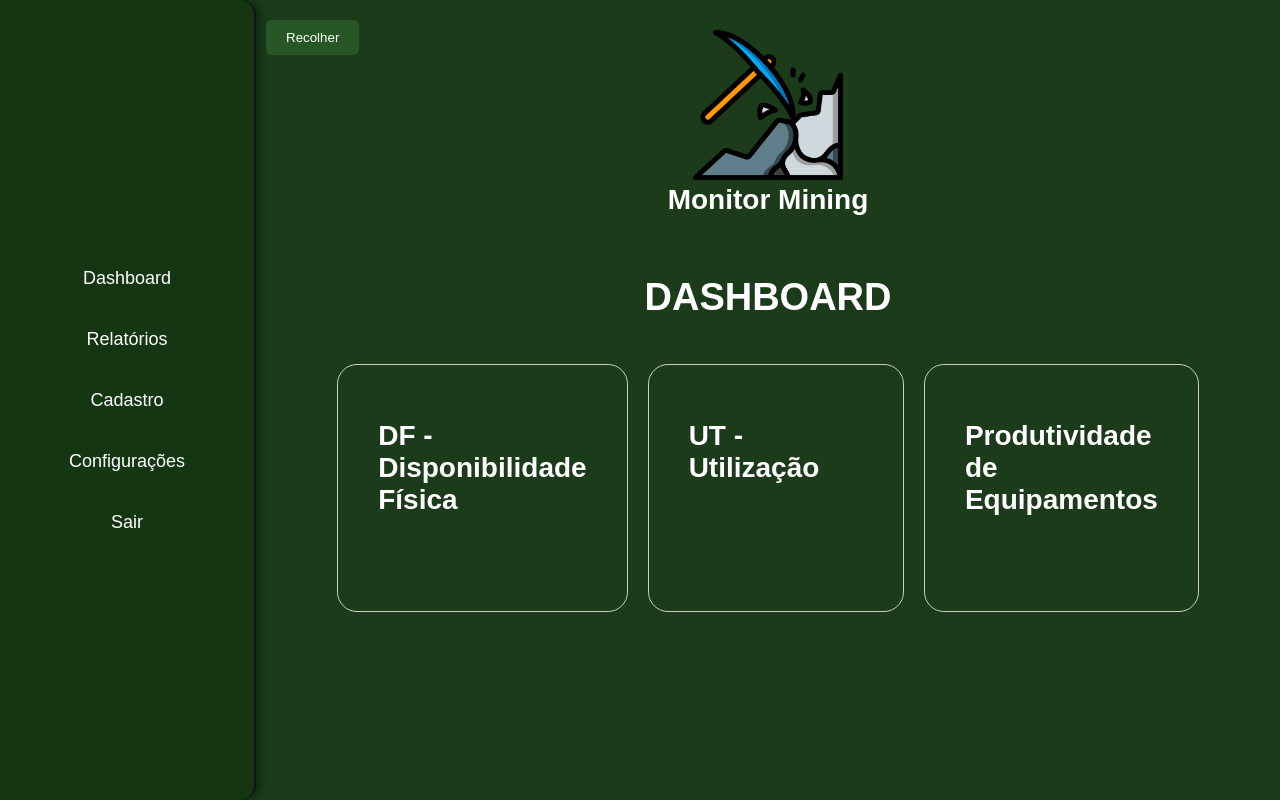
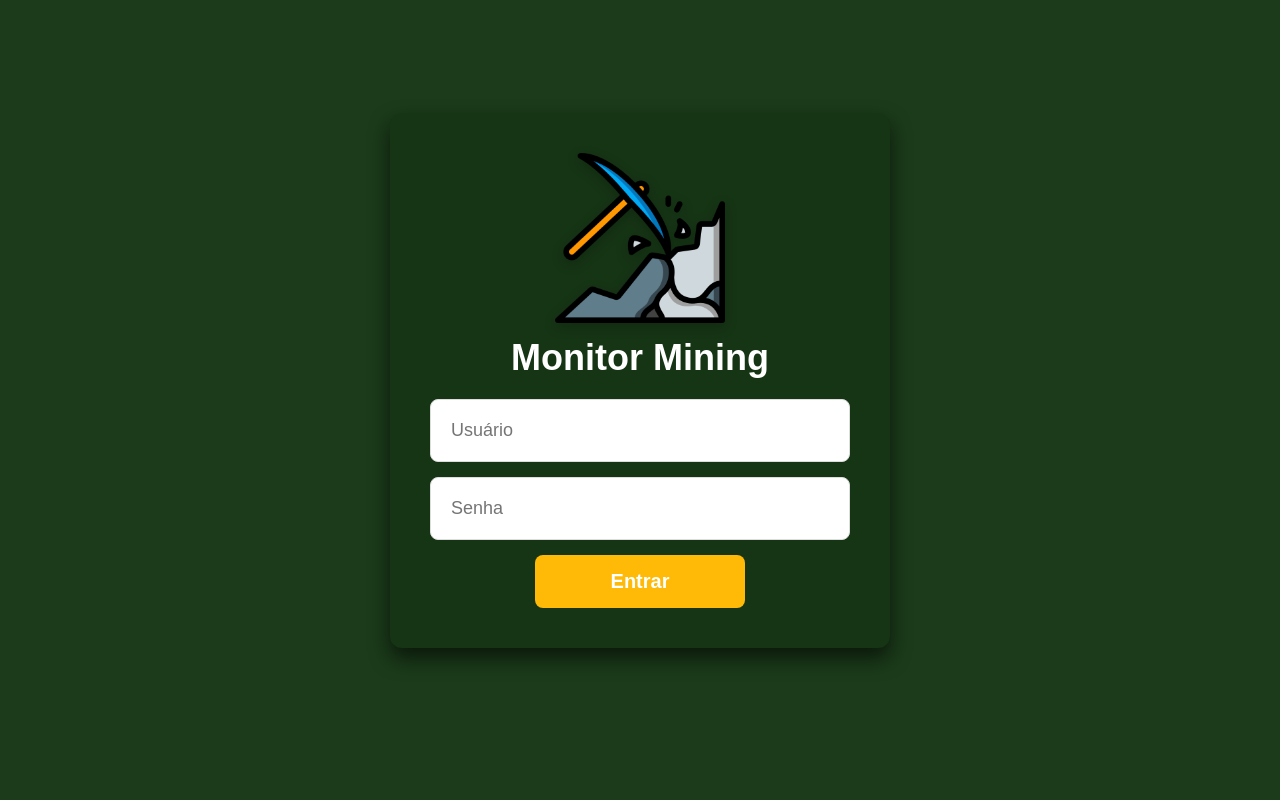
Before and after one commit to Vsshouver/Site-Monitor-Mining, a React (Create React App) app in the folder Monitor Mining Site/web-monitor-mining/: page / in a window 1280 px wide. Built offline with nearby package versions, Linux system fonts and the light colour scheme.

Commit message:
Inclusão da tela de login

```diff
--- a/Monitor Mining Site/web-monitor-mining/src/App.js
+++ b/Monitor Mining Site/web-monitor-mining/src/App.js
@@ -1,14 +1,16 @@
-import React, { useState, useEffect } from 'react';
+import React, { useState } from 'react';
+import Login from './Login';
 import MenuLateral from './MenuLateral';
 import Dashboards from './Dashboards';
 import Relatorios from './Relatorios';
 import Cadastro from './Cadastro';
-import CadAcao from './CadAcao'; // Componente para cadastro de nova ação
-import CadEquipamento from './CadEquipamento'; // Componente para cadastro de equipamento
-import CadOperador from './CadOperador'; // Componente para cadastro de operador
+import CadAcao from './CadAcao';
+import CadEquipamento from './CadEquipamento';
+import CadOperador from './CadOperador';
 import './App.css';
 
 function App() {
+  const [isAuthenticated, setIsAuthenticated] = useState(false); // Estado para verificar se o usuário está logado
   const [menuAberto, setMenuAberto] = useState(true);
   const [dashboardVisible, setDashboardVisible] = useState(true);
   const [relatoriosVisible, setRelatoriosVisible] = useState(false);
@@ -17,9 +19,24 @@ function App() {
   const [cadEquipamentoVisible, setCadEquipamentoVisible] = useState(false);
   const [cadOperadorVisible, setCadOperadorVisible] = useState(false);
 
-  useEffect(() => {
-    setDashboardVisible(true);
-  }, []);
+  // Função de autenticação (simulação de login)
+  const handleLogin = (username, password) => {
+    if (username === 'admin' && password === '12345') { // Exemplo de credenciais
+      setIsAuthenticated(true);
+    } else {
+      alert('Credenciais inválidas. Tente novamente.');
+    }
+  };
+
+  // Condição para exibir a tela de login antes de carregar o site
+  if (!isAuthenticated) {
+    return <Login onLogin={handleLogin} />;
+  }
+
+   // Função de logout
+  const handleLogout = () => {
+    setIsAuthenticated(false); // Redefine a autenticação
+  };
 
   const toggleMenu = () => {
     setMenuAberto(!menuAberto);
@@ -97,6 +114,7 @@ function App() {
         onDashboardClick={handleDashboardClick}
         onRelatoriosClick={handleRelatoriosClick}
         onCadastroClick={handleCadastroClick}
+        onLogout={handleLogout}
       />
       {dashboardVisible && <Dashboards />}
       {relatoriosVisible && <Relatorios />}
--- /dev/null
+++ b/Monitor Mining Site/web-monitor-mining/src/Login.css
@@ -0,0 +1,99 @@
+/* Estilo da section.login para ocupar toda a tela */
+  section.login {
+    display: flex;
+    justify-content: center;
+    align-items: center;
+    width: 100%;
+    height: 100vh;
+    background: #1b3b1a;
+  }
+
+  /* Estilo da tela de login */
+  .login-container {
+    display: flex;
+    justify-content: center;
+    align-items: center;
+    height: auto;
+    flex-direction: column;
+    padding: 40px;
+    border-radius: 12px;
+    max-width: 500px; /* Aumentando a largura máxima da caixa de login */
+    width: 100%; /* Garantindo que ela ocupe 100% do espaço disponível */
+    background-color: #163515;
+    box-shadow: 0 10px 20px rgb(0, 0, 0 , 0.6);
+
+  }
+
+  .logo-login {
+    text-align: center;
+    margin-bottom: 20px;
+  }
+
+  .logo-login img {
+    width: 170px; /* Aumentando o tamanho do logo */
+    filter: drop-shadow(0 4px 6px rgba(0, 0, 0, 0.2));
+  }
+
+  .logo-login h1 {
+    color: #fff;
+    font-size: 36px;
+    font-weight: 600;
+    margin-top: 10px;
+  }
+
+  /* Estilo do formulário */
+  form {
+    width: 100%;
+    display: flex;
+    flex-direction: column;
+    align-items: center;
+  }
+
+  form input {
+    width: 100%;
+    padding: 20px;
+    margin-bottom: 15px;
+    border-radius: 8px;
+    border: 1px solid #ddd;
+    font-size: 18px;
+    transition: all 0.3s ease;
+  }
+
+  form input:focus {
+    outline: none;
+    border-color: #6b6b83;
+    box-shadow: 0 0 10px rgba(107, 107, 131, 0.2);
+  }
+
+  button {
+    width: 50%;
+    padding: 15px;
+    border: none;
+    border-radius: 8px;
+    background-color: #ffba08;
+    color: #fff;
+    font-size: 20px;
+    font-weight: bold;
+    cursor: pointer;
+    transition: background-color 0.3s ease;
+  }
+
+  button:hover {
+    background-color: #ff8800;
+  }
+
+  /* Animação suave ao carregar a página */
+  @keyframes fadeIn {
+    from {
+      opacity: 0;
+      transform: translateY(-20px);
+    }
+    to {
+      opacity: 1;
+      transform: translateY(0);
+    }
+  }
+
+  .login-container {
+    animation: fadeIn 0.5s ease-out;
+  }
--- /dev/null
+++ b/Monitor Mining Site/web-monitor-mining/src/Login.js
@@ -0,0 +1,46 @@
+import React, { useState } from 'react';
+import './Login.css';
+
+function Login({ onLogin }) {
+  const [username, setUsername] = useState('');
+  const [password, setPassword] = useState('');
+
+  const handleSubmit = (event) => {
+    event.preventDefault();
+    onLogin(username, password); // Chama a função de login do App.js
+  };
+
+  return (
+    <section className="login">
+      <div id="login-container" className="login-container">
+        <div className="logo-login">
+          <img src="Img/mineracao.png" alt="Monitor Mining Logo" />
+          <h1>Monitor Mining</h1>
+        </div>
+        <form id="loginForm" onSubmit={handleSubmit}>
+          <input
+            type="text"
+            id="username"
+            placeholder="Usuário"
+            value={username}
+            onChange={(e) => setUsername(e.target.value)}
+            required
+          />
+          <input
+            type="password"
+            id="password"
+            placeholder="Senha"
+            value={password}
+            onChange={(e) => setPassword(e.target.value)}
+            required
+          />
+          <button type="submit" id="botao-login">
+            Entrar
+          </button>
+        </form>
+      </div>
+    </section>
+  );
+}
+
+export default Login;
--- a/Monitor Mining Site/web-monitor-mining/src/MenuLateral.js
+++ b/Monitor Mining Site/web-monitor-mining/src/MenuLateral.js
@@ -1,6 +1,6 @@
 import React from 'react';
 
-function MenuLateral({ menuAberto, toggleMenu, onDashboardClick, onRelatoriosClick, onCadastroClick }) {
+function MenuLateral({ menuAberto, toggleMenu, onDashboardClick, onRelatoriosClick, onCadastroClick, onLogout }) {
   return (
     <>
       {}
@@ -16,7 +16,7 @@ function MenuLateral({ menuAberto, toggleMenu, onDashboardClick, onRelatoriosCli
                 <li><a href="#" onClick={onRelatoriosClick}>Relatórios</a></li>
                 <li><a href="#" onClick={onCadastroClick}>Cadastro</a></li>
                 <li><a href="#">Configurações</a></li>
-                <li><a href="#">Sair</a></li>
+                <li><a href="#" onClick={onLogout}>Sair</a></li>
               </ul>
             </nav>
           </div>
```
